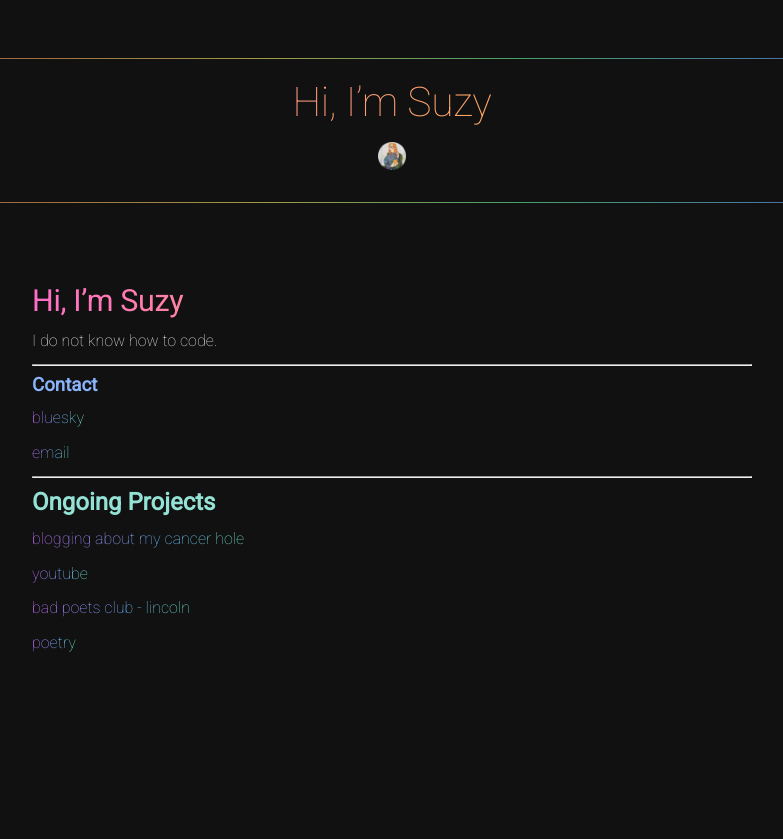
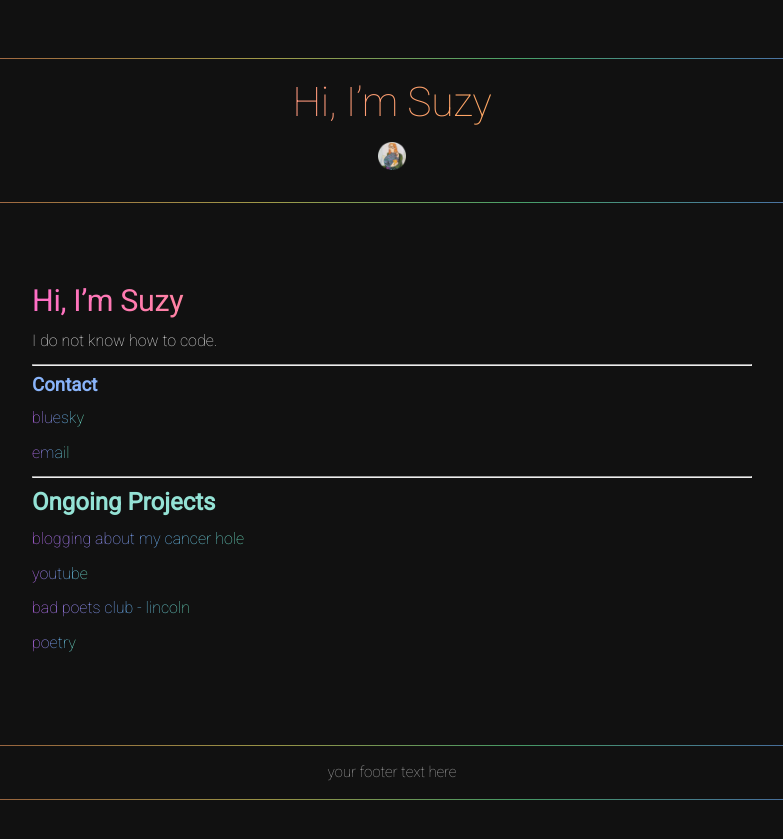
Before and after one commit to Marmitewarlock/suzal, a Jekyll site: the page built from index.md, in a window 1280 px wide. Shown: the top 839 px of the page, without its empty margins (248-1031 px from the left). Built offline with Jekyll 4.4.1, drawn with Linux system fonts in a browser that asks for light colours; our own code applies the rules of GitHub Pages for plain Markdown files.

Commit message:
Update default.html

```diff
--- a/_layouts/default.html
+++ b/_layouts/default.html
@@ -94,3 +94,13 @@ document.querySelectorAll("blockquote").forEach(b => {
   b.replaceWith(wrapper);
 });
 </script>
+
+  <footer class="rv-blog-footer royal-crest">
+
+  <div class="rv-crest-line"></div>
+
+  <p class="rv-footer-text">your footer text here</p>
+
+  <div class="rv-crest-line"></div>
+
+  </footer>
```
